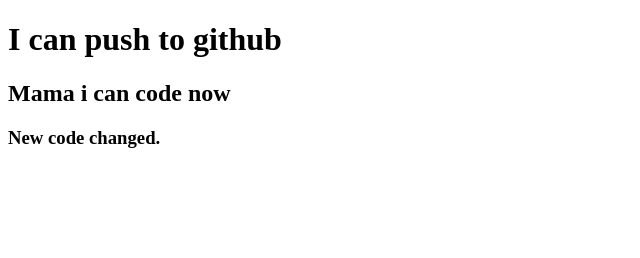
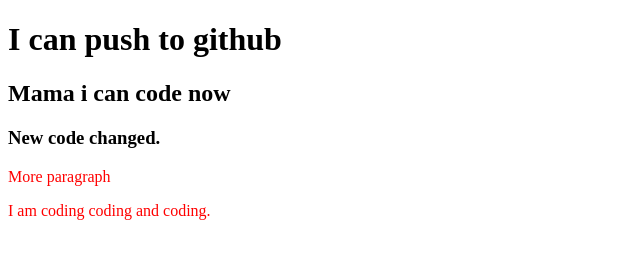
Before and after one commit to mariahashem/my-second-repo, a plain HTML site: page index.html in a window 1280 px wide. Shown: the whole page, without its empty margins (0-640 px from the left). Drawn offline with Linux system fonts and the light colour scheme.

Commit message:
styles added

```diff
--- a/index.html
+++ b/index.html
@@ -5,10 +5,13 @@
     <meta http-equiv="X-UA-Compatible" content="IE=edge">
     <meta name="viewport" content="width=device-width, initial-scale=1.0">
     <title>My second github repo</title>
+    <link rel="stylesheet" href="style.css">
 </head>
 <body>
     <h1>I can push to github</h1>
     <h2>Mama i can code now</h2>
     <h3>New code changed.</h3>
+    <p>More paragraph</p>
+    <p>I am coding coding and coding.</p>
 </body>
 </html>
--- /dev/null
+++ b/style.css
@@ -0,0 +1,3 @@
+p{
+    color: red;
+}
```
